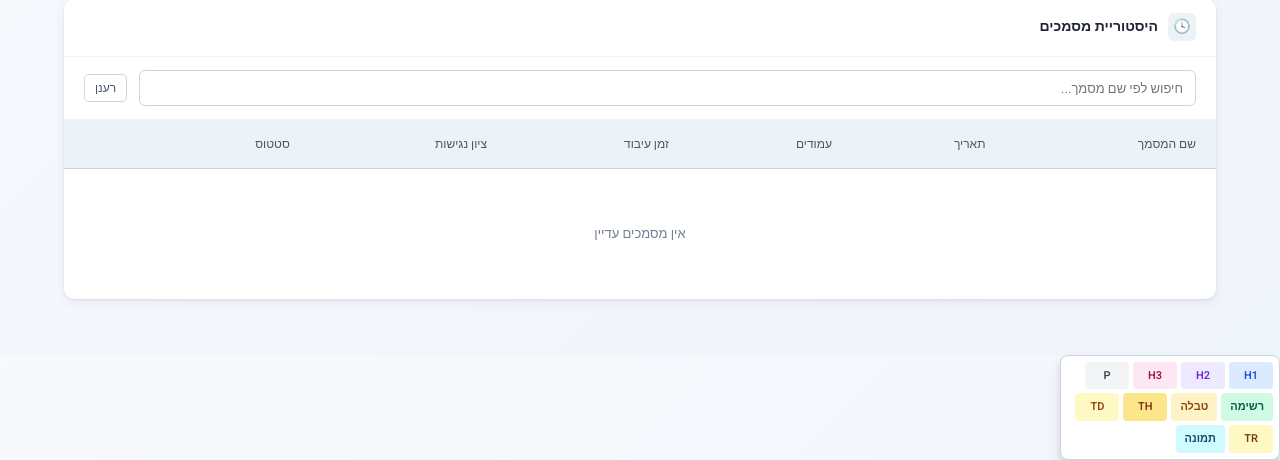
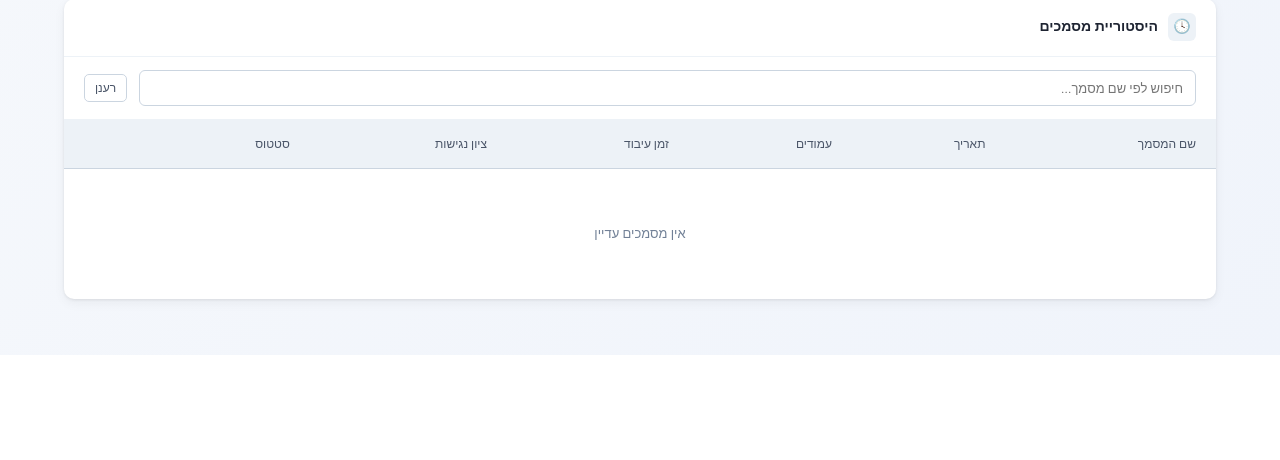
Before and after one commit to eilat-digital/accessibility-tool, a Flask app: page / in a window 1280 px wide. Shown: the part 687-1147 px from the top of the page. After the commit the page ends 1042 px from the top, so only its background shows below. Run offline with Flask 3, Linux system fonts and the light colour scheme; the visitor is signed in with stand-in values (Sample User, id 1); data that the repository does not hold is empty.

Commit message:
fix: rv-picker CSS display conflict — was always visible due to duplicate display property

```diff
--- a/templates/index.html
+++ b/templates/index.html
@@ -885,7 +885,7 @@ setInterval(loadHistory, 20000);
   display:none; position:absolute; background:#fff;
   border:1px solid var(--gray-4); border-radius:8px;
   box-shadow:var(--shadow-lg); padding:6px;
-  z-index:1000; display:flex; flex-wrap:wrap; gap:4px;
+  z-index:1000; flex-wrap:wrap; gap:4px;
   max-width:220px;
 }
 .rv-picker.open { display:flex; }
```
